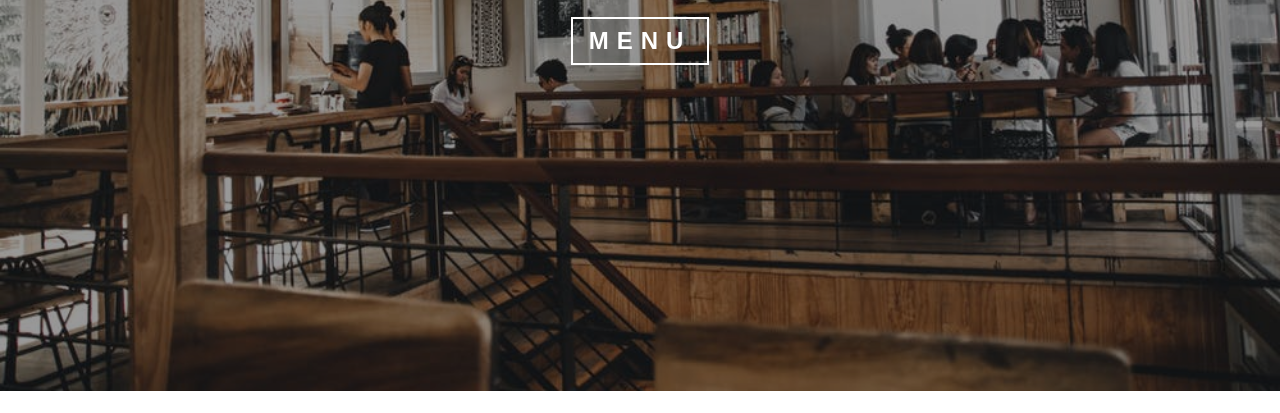
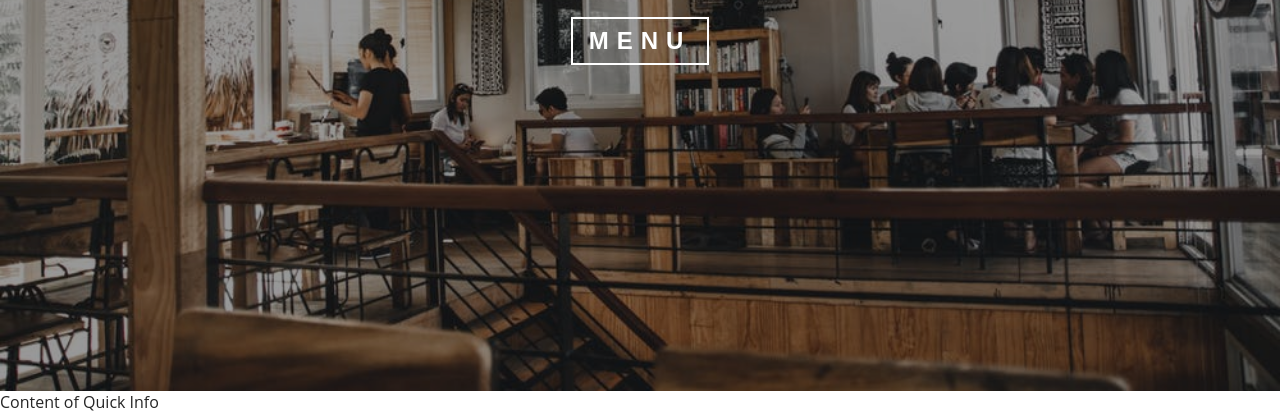
Before and after one commit to Danyvi/gatsby_restaurant, a Gatsby site: page / in a window 1280 px wide. Shown: the part 409-822 px from the top of the page. Before the commit the page ends 800 px from the top, so only its background shows below. Built offline with nearby package versions, Linux system fonts and the light colour scheme; Gatsby itself is replaced by a stand-in of ours.

Commit message:
Quick Info Section

```diff
--- /dev/null
+++ b/src/components/HomePageComponents/QuickInfo.js
@@ -0,0 +1,11 @@
+import React, { Component } from 'react'
+
+export default class QuickInfo extends Component {
+  render() {
+    return (
+      <div>
+        Content of Quick Info
+      </div>
+    )
+  }
+}
--- a/src/pages/index.js
+++ b/src/pages/index.js
@@ -6,6 +6,7 @@ import Layout from "../components/layout"
 import SEO from "../components/seo"
 import { HomeHeader, Banner, BannerButton } from '../utils'
 import img from '../images/bcg/homeBcg.jpeg'
+import QuickInfo from '../components/HomePageComponents/QuickInfo'
 
 const IndexPage = () => (
   <Layout>
@@ -15,6 +16,7 @@ const IndexPage = () => (
         <BannerButton style={ { margin: '2rem auto'} }>menu</BannerButton>
       </Banner>
     </HomeHeader>
+    <QuickInfo />
   </Layout>
 )
 
```
